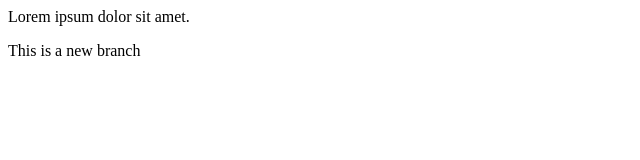
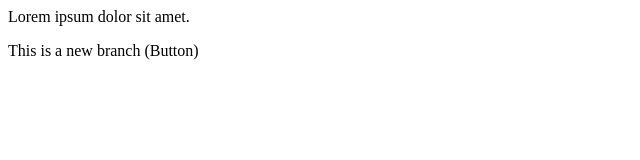
Before and after one commit to Amjad-Bin-Aslam/Localrepo, a plain HTML site: page index.html in a window 1280 px wide. Shown: the full height of the page, 0-640 px from the left. Drawn offline with Linux system fonts and the light colour scheme.

Commit message:
Button is added

```diff
--- a/index.html
+++ b/index.html
@@ -1,2 +1,2 @@
 <p>Lorem ipsum dolor sit amet.</p>
-<p>This is a new branch</p>
+<p>This is a new branch (Button)</p>
```
